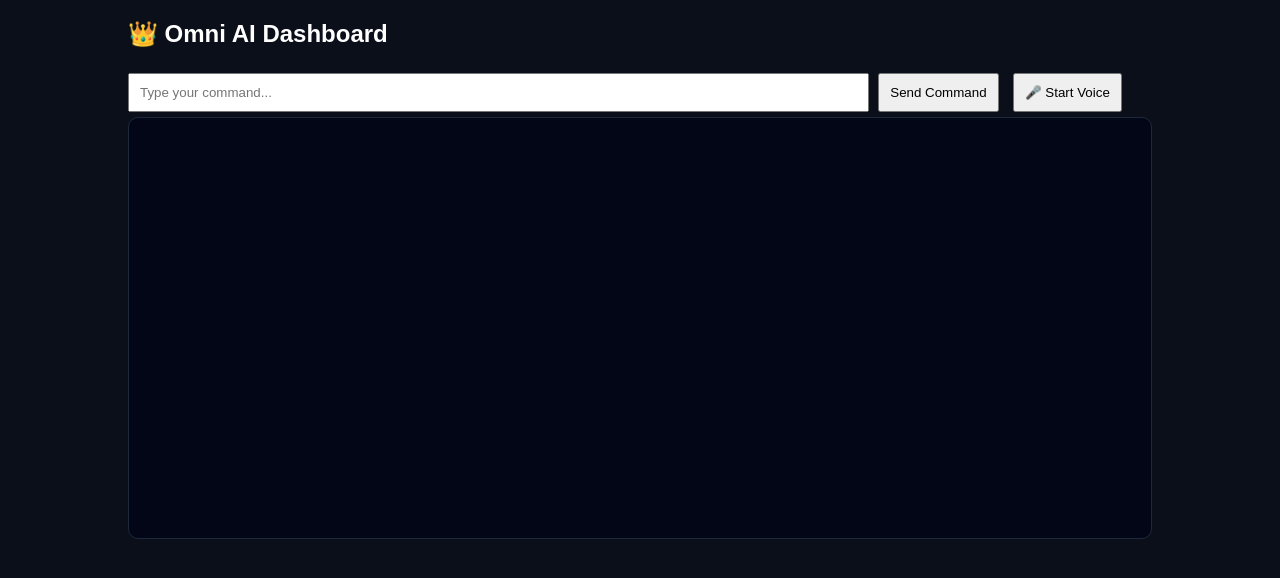
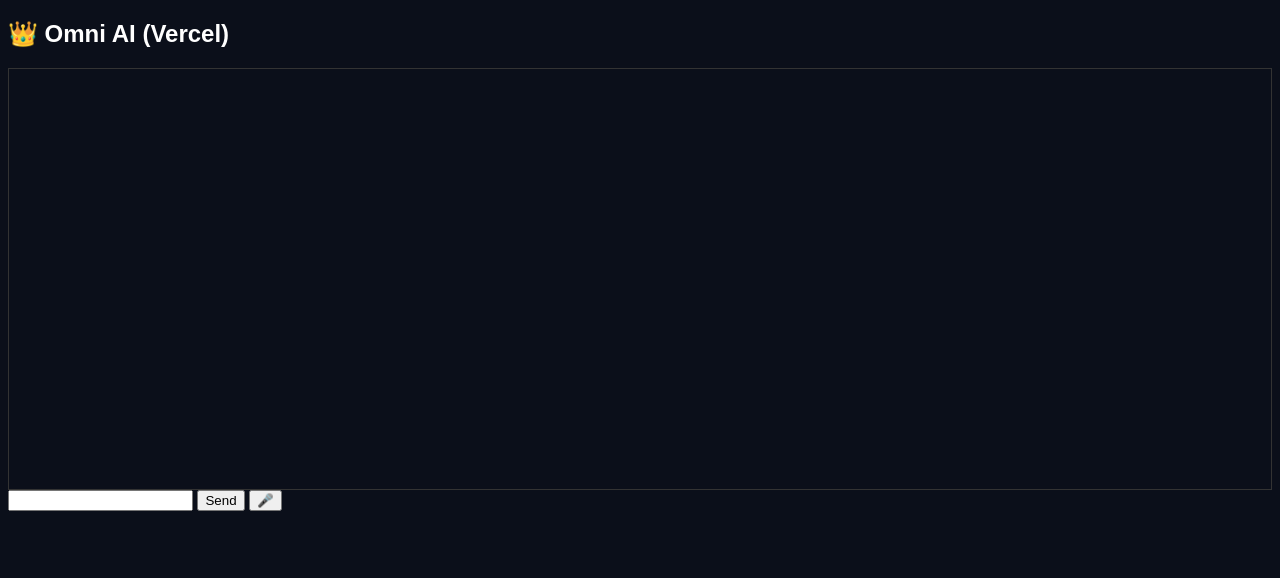
Before and after one commit to atharvachimte-hub/ai-genie-web, a Flask app: template templates/index.html in a window 1280 px wide. Shown: the top 578 px of the page. Run offline with Flask 3, Linux system fonts and the light colour scheme; the template is opened without the code that fills it, so the values that code supplies are empty.

Commit message:
Update index.html

```diff
--- a/templates/index.html
+++ b/templates/index.html
@@ -1,142 +1,69 @@
 <!DOCTYPE html>
-<html lang="en">
+<html>
 <head>
-<meta charset="UTF-8">
 <title>Omni AI</title>
-
 <style>
-body {
-    margin:0;
-    background:#0b0f1a;
-    color:white;
-    font-family:Arial;
-}
-
-.container {
-    width:80%;
-    margin:auto;
-    margin-top:20px;
-}
-
-.chat-box {
-    height:400px;
-    overflow-y:auto;
-    border:1px solid #1e293b;
-    padding:10px;
-    border-radius:10px;
-    background:#020617;
-}
-
-.message {
-    padding:10px;
-    margin:10px;
-    border-radius:10px;
-    max-width:70%;
-}
-
-.user {
-    background:#1e293b;
-    margin-left:auto;
-    text-align:right;
-}
-
-.ai {
-    background:#0f172a;
-}
-
-button {
-    padding:10px;
-    margin:5px;
-}
+body {background:#0b0f1a;color:white;font-family:Arial;}
+.chat {height:400px;overflow:auto;border:1px solid #333;padding:10px;}
+.msg {margin:10px;padding:10px;border-radius:10px;}
+.user {background:#1e293b;text-align:right;}
+.ai {background:#0f172a;}
 </style>
 </head>
 
 <body>
 
-<div class="container">
+<h2>👑 Omni AI (Vercel)</h2>
 
-<h2>👑 Omni AI Dashboard</h2>
+<div id="chat" class="chat"></div>
 
-<!-- COMMAND BOX -->
-<input id="input" placeholder="Type your command..." style="width:70%;padding:10px;">
-<button onclick="send()">Send Command</button>
-<button onclick="startVoice()">🎤 Start Voice</button>
-
-<!-- CHAT -->
-<div id="chat" class="chat-box"></div>
-
-</div>
+<input id="input">
+<button onclick="send()">Send</button>
+<button onclick="voice()">🎤</button>
 
 <script>
-
-function addMessage(text, type) {
-    const chat = document.getElementById("chat");
-    const div = document.createElement("div");
-    div.className = "message " + type;
-    div.innerText = text;
-    chat.appendChild(div);
-    chat.scrollTop = chat.scrollHeight;
+function add(text, type){
+ let div=document.createElement("div");
+ div.className="msg "+type;
+ div.innerText=text;
+ document.getElementById("chat").appendChild(div);
 }
 
-// 🔥 MAIN SEND (FIXED)
-async function send() {
-    const input = document.getElementById("input");
-    const text = input.value;
+async function send(){
+ let text=document.getElementById("input").value;
+ if(!text) return;
 
-    if (!text) return;
+ add(text,"user");
 
-    // 👤 user message
-    addMessage(text, "user");
+ let res=await fetch("/api/chat",{
+ method:"POST",
+ headers:{"Content-Type":"application/json"},
+ body:JSON.stringify({message:text})
+ });
 
-    input.value = "";
+ let data=await res.json();
 
-    try {
-        const response = await fetch("/ai", {
-            method: "POST",
-            headers: {
-                "Content-Type": "application/json"
-            },
-            body: JSON.stringify({ message: text })
-        });
+ add(data.reply,"ai");
 
-        const data = await response.json();
-
-        // 🤖 AI reply (NEW FIX)
-        addMessage(data.reply, "ai");
-
-        speak(data.reply);
-
-    } catch (err) {
-        addMessage("Error aala bhava 😓", "ai");
-    }
+ speak(data.reply);
 }
 
-// 🎤 VOICE INPUT (IMPROVED)
-function startVoice() {
-    const recognition = new (window.SpeechRecognition || window.webkitSpeechRecognition)();
-
-    recognition.lang = "hi-IN";
-    recognition.interimResults = false;
-
-    recognition.onresult = function(event) {
-        const transcript = event.results[0][0].transcript;
-
-        document.getElementById("input").value = transcript;
-
-        send();
-    };
-
-    recognition.start();
+function voice(){
+ let rec=new (window.SpeechRecognition||window.webkitSpeechRecognition)();
+ rec.lang="hi-IN";
+ rec.onresult=e=>{
+   let t=e.results[0][0].transcript;
+   document.getElementById("input").value=t;
+   send();
+ };
+ rec.start();
 }
 
-// 🔊 VOICE OUTPUT
-function speak(text) {
-    const speech = new SpeechSynthesisUtterance(text);
-    speech.lang = "hi-IN";
-    speech.rate = 1;
-    window.speechSynthesis.speak(speech);
+function speak(text){
+ let s=new SpeechSynthesisUtterance(text);
+ s.lang="hi-IN";
+ speechSynthesis.speak(s);
 }
-
 </script>
 
 </body>
```
